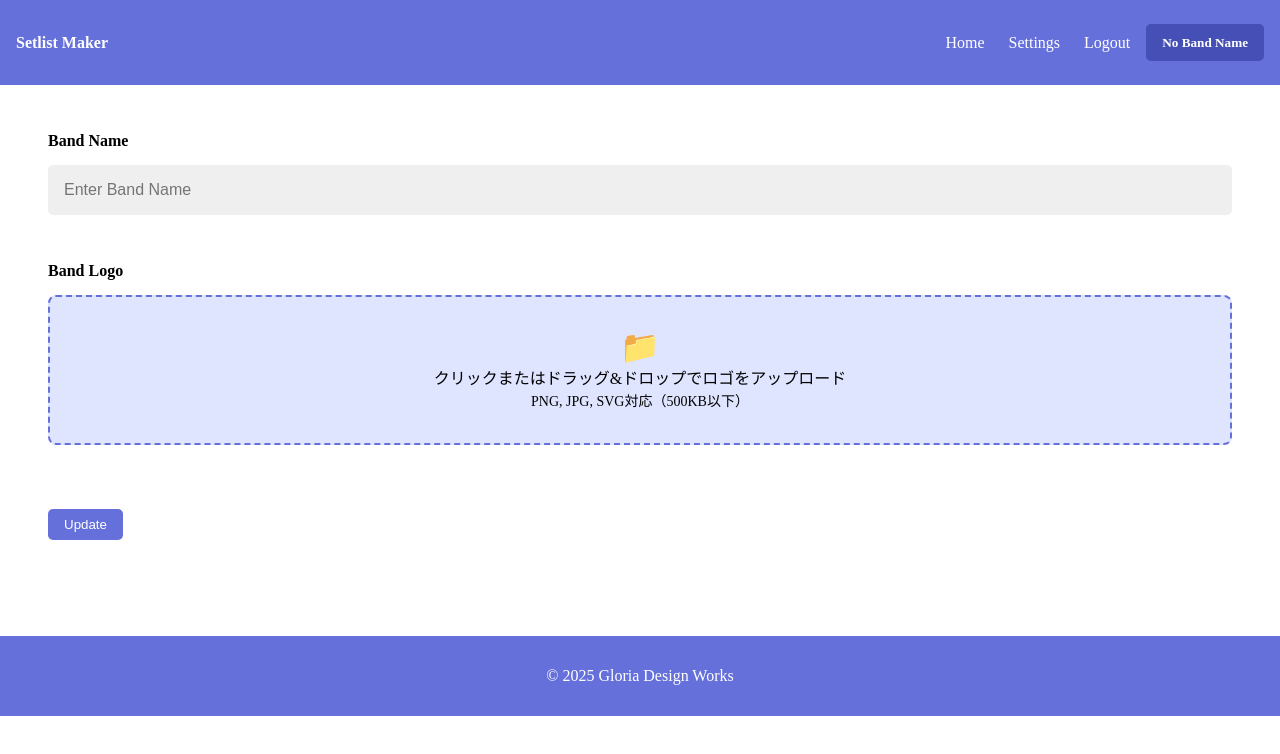
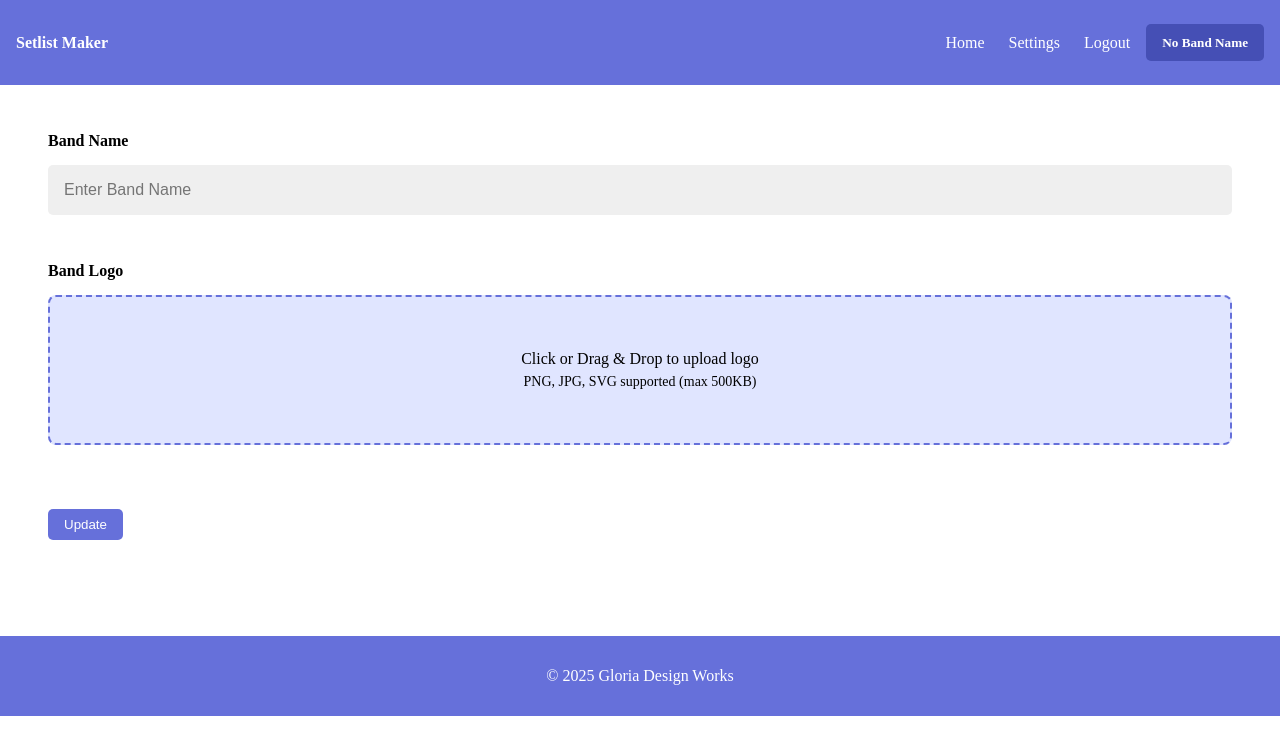
Before and after one commit to GloriaDesignWorksTaki/SetListTool, a Next.js app: page /settings in a window 1280 px wide. Shown: the top 754 px of the page. Built offline with nearby package versions, Linux system fonts and the light colour scheme; no server answers; the database is empty; sample sign-in values are in the browser's storage.

Commit message:
FIX LOGO Function

```diff
--- a/components/atoms/LogoUpload.tsx
+++ b/components/atoms/LogoUpload.tsx
@@ -9,12 +9,14 @@ interface LogoUploadProps {
 
 export const LogoUpload: React.FC<LogoUploadProps> = ({ onLogoUpload, currentLogo }) => {
   const [isDragging, setIsDragging] = useState(false)
-  const [previewUrl, setPreviewUrl] = useState<string | null>(currentLogo || null)
+  const [previewUrl, setPreviewUrl] = useState<string | null>(null)
   const fileInputRef = useRef<HTMLInputElement>(null)
 
   // currentLogoが変更されたときにpreviewUrlを更新
   useEffect(() => {
-    setPreviewUrl(currentLogo || null)
+    if (currentLogo) {
+      setPreviewUrl(currentLogo)
+    }
   }, [currentLogo])
 
   const handleFileSelect = (file: File) => {
@@ -93,9 +95,8 @@ export const LogoUpload: React.FC<LogoUploadProps> = ({ onLogoUpload, currentLog
           </div>
         ) : (
           <div className="logoUploadPlaceholder">
-            <div className="uploadIcon">📁</div>
-            <p>クリックまたはドラッグ&ドロップでロゴをアップロード</p>
-            <p className="uploadHint">PNG, JPG, SVG対応（500KB以下）</p>
+            <p>Click or Drag & Drop to upload logo</p>
+            <p className="uploadHint">PNG, JPG, SVG supported (max 500KB)</p>
           </div>
         )}
       </div>
--- a/components/organisms/Settings.tsx
+++ b/components/organisms/Settings.tsx
@@ -40,7 +40,7 @@ export default function Settings() {
           return
         }
 
-        if (band) {
+                if (band) {
           setBandName(band.name || '')
           setLogoUrl(band.logo_url || '')
           setLogoIsLight(false) // 一時的にfalseに設定
@@ -52,6 +52,10 @@ export default function Settings() {
         }
       } catch (error) {
         console.error('エラーが発生しました:', error)
+        // エラー時も初期化
+        setBandName('')
+        setLogoUrl('')
+        setLogoIsLight(false)
       }
     }
     fetchBand()
@@ -81,6 +85,7 @@ export default function Settings() {
       }
 
       if (existingBand) {
+        console.log('バンド更新:', { name: bandName, logo_url: logoUrl })
         const { error: updateError } = await supabase
           .from('bands')
           .update({
@@ -93,7 +98,7 @@ export default function Settings() {
           console.error('Failed to update band name:', updateError)
           alert('Failed to update band name')
         } else {
-          alert('Band name updated')
+          alert('Settings updated')
           setGlobalBandName(bandName || 'No Band Name')
         }
       } else {
@@ -146,10 +151,14 @@ export default function Settings() {
           <div className="block">
             <LogoUpload
               onLogoUpload={(url) => {
+                console.log('ロゴアップロード:', url)
                 setLogoUrl(url)
                 // ロゴがアップロードされたら即座に保存
                 if (url) {
-                  handleUpdateBandName()
+                  // 状態更新を待ってから保存
+                  setTimeout(() => {
+                    handleUpdateBandName()
+                  }, 100)
                 }
               }}
               currentLogo={logoUrl}
--- a/styles/global.css
+++ b/styles/global.css
@@ -351,24 +351,20 @@ section .wrapper {
 }
 .logoUploadArea.hasLogo {
   border-style: solid;
-  background-color: var(--white-color);
+  background-color: var(--primary-light);
 }
 .logoPreview {
   position: relative;
   display: inline-block;
 }
 .logoPreview img {
-  max-width: 100px;
-  max-height: 100px;
+  width: 100%;
+  max-width: 800px;
   object-fit: contain;
   border-radius: 4px;
 }
 .logoUploadPlaceholder {
   color: var(--text-color);
-}
-.uploadIcon {
-  font-size: 2rem;
-  margin-bottom: 0.5rem;
 }
 .uploadHint {
   font-size: 0.875rem;
@@ -399,6 +395,10 @@ header nav ul li a {
   display: flex;
   align-items: center;
   -webkit-tap-highlight-color: transparent;
+  transition: all 0.3s ease;
+}
+header nav ul li a:hover {
+  color: var(--primary-light);
 }
 header .headerContent {
   display: flex;
```
